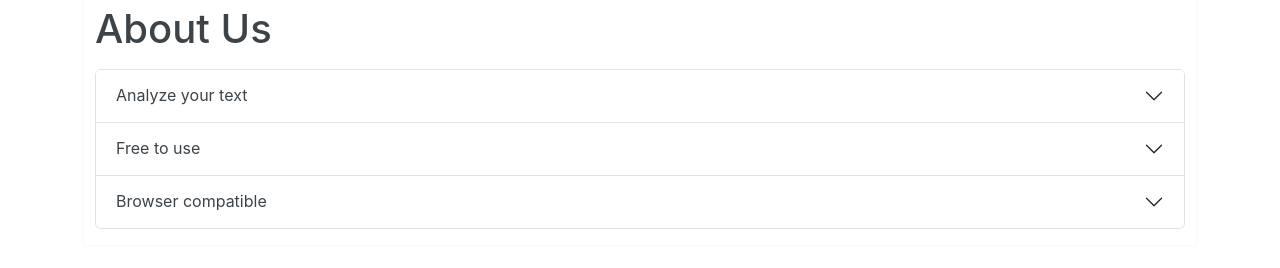
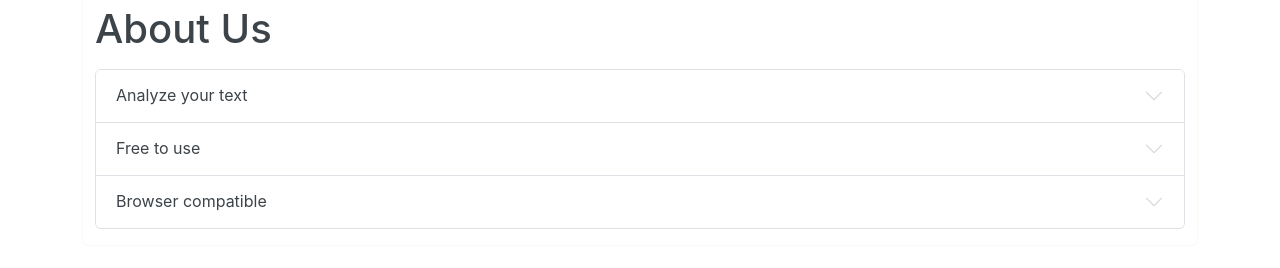
Before and after one commit to akshatk806/textutils, a React (Create React App) app: page /about in a window 1280 px wide. Shown: the part 124-392 px from the top of the page. Built offline with nearby package versions, Linux system fonts and the light colour scheme.

Commit message:
13. Minor fix

```diff
--- a/src/index.css
+++ b/src/index.css
@@ -11,3 +11,8 @@ code {
   font-family: source-code-pro, Menlo, Monaco, Consolas, 'Courier New',
     monospace;
 }
+
+/* For arrows in accordion in about.js */
+.accordion-button::after{
+  filter: invert(1);
+}
```
